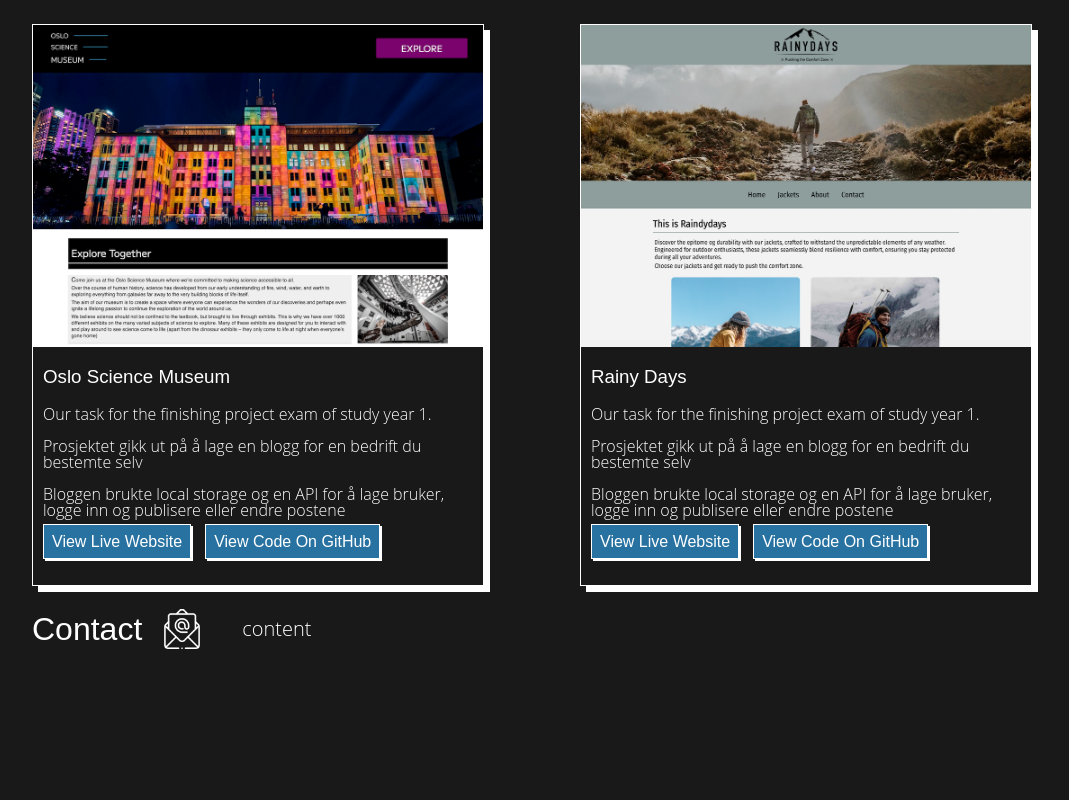
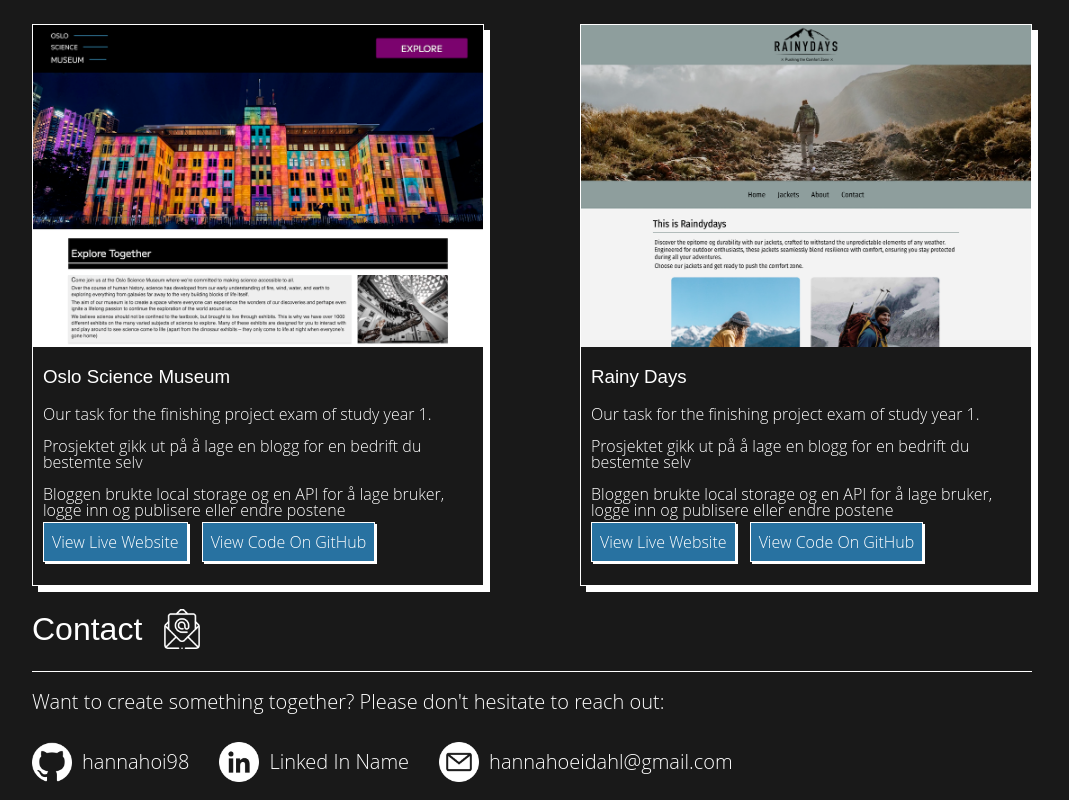
Before and after one commit to hannahoi98/portfolio-1, a plain HTML site: page index.html in a window 1280 px wide. Shown: the part 1264-2064 px from the top of the page, without its empty margins (108-1177 px from the left). Before the commit the page ends 1943 px from the top, so only its background shows below. Drawn offline with Linux system fonts and the light colour scheme.

Commit message:
cleaning up css

```diff
--- a/css/global.css
+++ b/css/global.css
@@ -1,25 +1,8 @@
 @import url("variables.css");
 @import url("reset.css");
+@import url("typography.css");
+@import url("buttons.css");
 
-
-/* Typography */
-h1,
-h2,
-h3,
-button,
-a {
-  font-family: var(--primary-font-type);
-	font-weight: 300;
-}
-
-h1,
-h2 {
-	font-size: var(--headline-font-size);
-}
-
-a {
-	font-size: var(--navigation-font-size);
-}
 
 /* Colors */
  body {
@@ -74,11 +57,6 @@ header a {
 
 }
 
-p {
-	font-family: var(--secondary-font-type);
-	font-weight: 300;
-	font-size: var(--paragraph-font-size);
-}
 
 .img-self {
 	width: 320px;
@@ -101,11 +79,10 @@ p {
 
 .primary-button {
 	background-color: var(--primary-color-dark-mode);
-	font-size: var(--paragraph-font-size);
 	text-align: center;
 	padding: 8px;
 	border: 0.25px solid var(--text-color-dark-mode);
-	box-shadow: 2px 2px 0 #ffffff;
+	box-shadow: 2px 2px 0 var(--text-color-dark-mode);
 	margin-right: 10px;
 }
 
@@ -121,15 +98,28 @@ p {
 	justify-content: space-between;
 }
 
-.tech-icon {
+.tech-icon,
+.contact-icon {
 	width: 40px;
 	height: 40px;
 }
 
-.tech-icons {
+.tech-icons,
+.contact-item {
 	display: flex;
 	gap: 10px;
 }
+
+.contact-item {
+	align-items: center;
+}
+
+.contact-icons {
+	display: flex;
+	gap: 30px;
+}
+
+
 
 .card {
 	display: flex;
@@ -155,3 +145,8 @@ p {
 	padding-left: 10px;
 	padding-right: 10px;
 }
+
+.container-contact {
+	display: flex;
+	flex-direction: column;
+}
--- /dev/null
+++ b/css/typography.css
@@ -0,0 +1,24 @@
+h1,
+h2,
+h3,
+button,
+a {
+  font-family: var(--primary-font-type);
+  font-weight: 300;
+}
+
+h1,
+h2 {
+	font-size: var(--headline-font-size);
+}
+
+a {
+	font-size: var(--navigation-font-size);
+}
+
+p,
+.primary-button {
+	font-family: var(--secondary-font-type);
+	font-weight: 300;
+	font-size: var(--paragraph-font-size);
+}
--- a/index.html
+++ b/index.html
@@ -45,7 +45,6 @@
 						<img src="assets/html.png" alt="" class="tech-icon">
 						<img src="assets/css.png" alt="" class="tech-icon">
 						<img src="assets/js.png" alt="" class="tech-icon">
-
 					</div>
 
 				</div>
@@ -54,6 +53,8 @@
 				</div>
 			</div>
 		</div>
+
+
 
 		<div class="container-projects">
 			<div class="container-headline">
@@ -122,11 +123,25 @@
 			<div class="container-headline">
 				<h2>Contact</h2>
 				<img src="assets/mail.png" alt="" class="header-icon">
-				<div class="line"></div>
-				<p>content</p>
+			</div>
+			<div class="line"></div>
+				<p>Want to create something together? Please don't hesitate to reach out:</p>
+				<div class="contact-icons">
+					<div class="contact-item">
+						<img src="assets/github.png" alt="" class="contact-icon">
+						<p>hannahoi98</p>
+					</div>
+					<div class="contact-item">
+						<img src="assets/linkedin.png" alt="" class="contact-icon">
+						<p>Linked In Name</p>
+					</div>
+					<div class="contact-item">
+						<img src="assets/email.png" alt="" class="contact-icon">
+						<p>hannahoeidahl@gmail.com</p>
+					</div>
+				</div>
 			</div>
 
-		</div>
 	</div>
 
 	</main>
```
Also changed, not shown: assets/email.png (added), assets/github.png (added), assets/linkedin.png (added), css/buttons.css (added).
